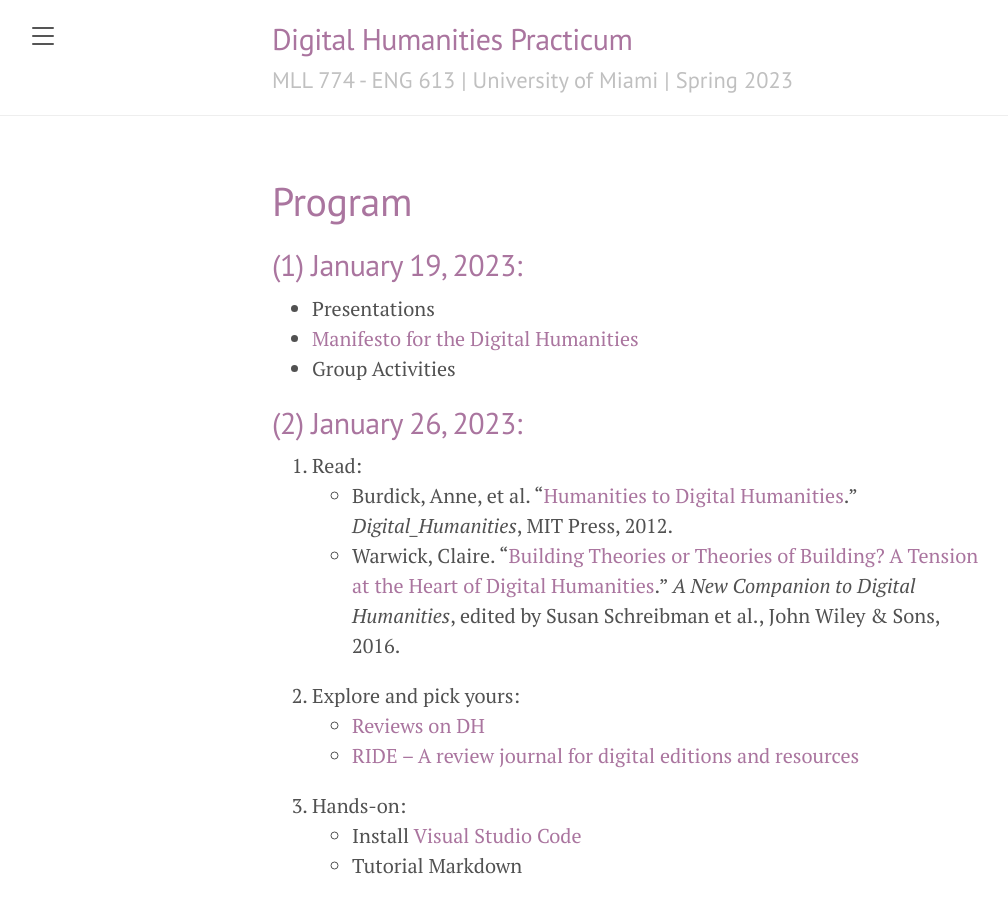
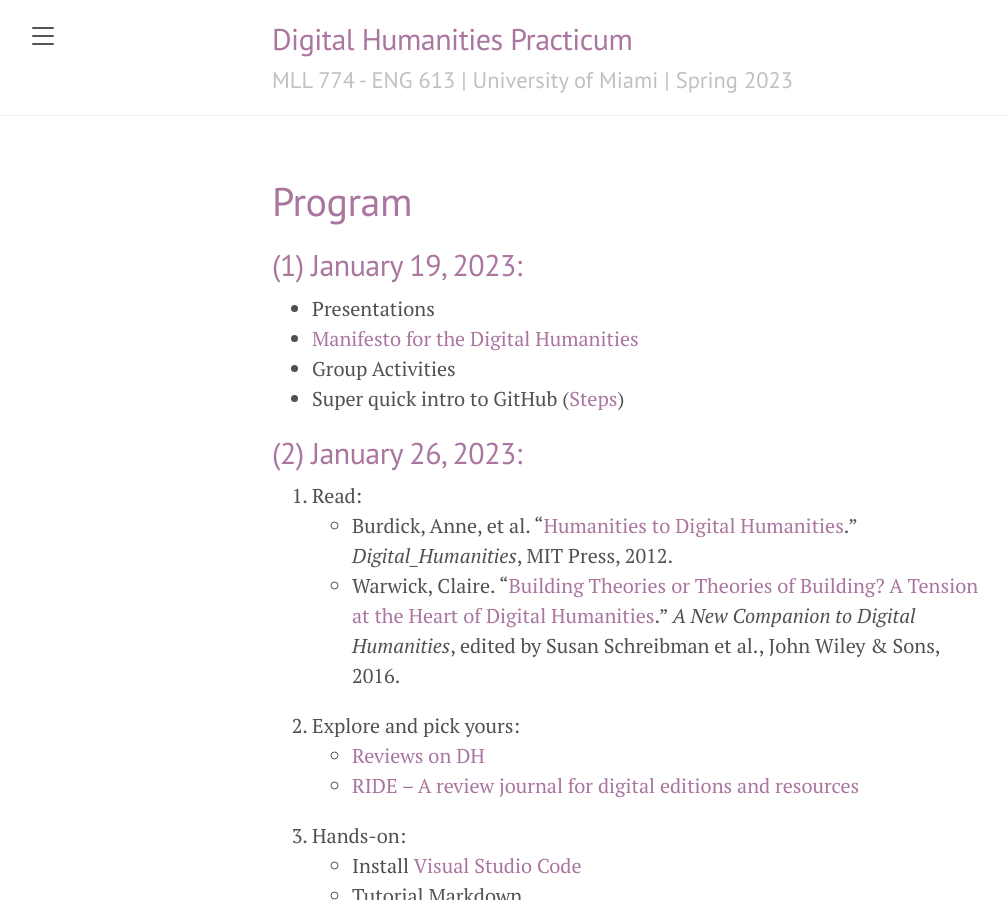
Before and after one commit to susannalles/DHPracticum_Spring23, a Jekyll site: the page built from schedule.md, in a window 1280 px wide and 900 px high. Shown: the whole window, without its empty margins (8-1016 px from the left). Built offline with Jekyll 4.4.1, drawn with Linux system fonts in a browser that asks for light colours.

Commit message:
Update schedule.md

```diff
--- a/schedule.md
+++ b/schedule.md
@@ -8,6 +8,7 @@ title: Program
 - Presentations
 - [Manifesto for the Digital Humanities](https://oep.hypotheses.org/78)
 - Group Activities
+- Super quick intro to GitHub ([Steps](https://susannalles.github.io/DHPracticum/practice/github/))
 
 
 ## (2) January 26, 2023:
```
